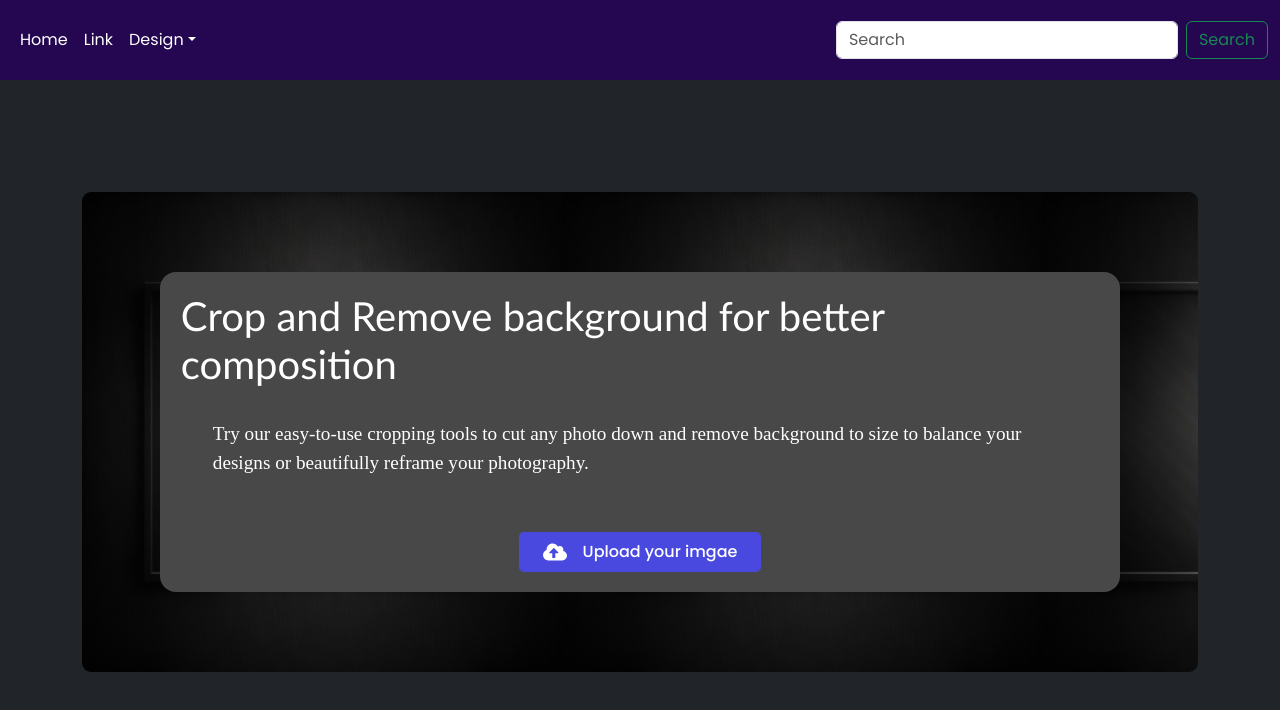
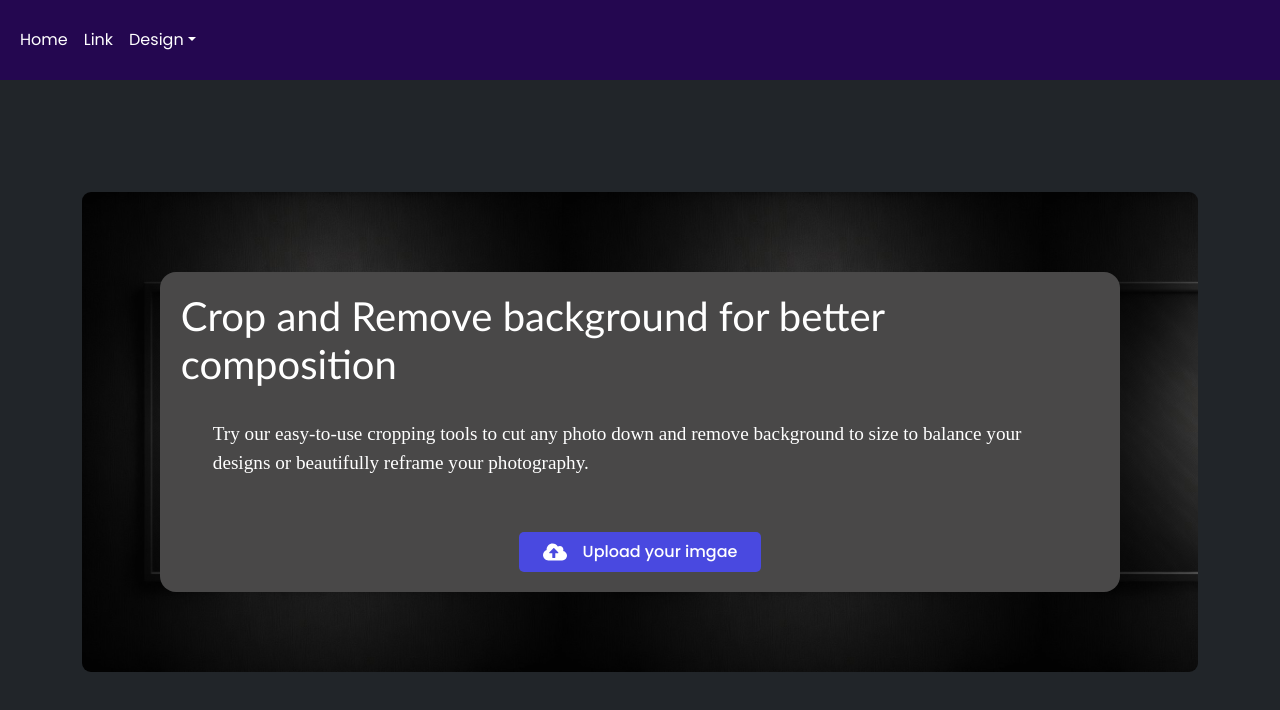
Before and after one commit to Sridharsing7570/crop-image, a React (Create React App) app: page / in a window 1280 px wide. Shown: the top 710 px of the page. Built offline with nearby package versions, Linux system fonts and the light colour scheme.

Commit message:
delete search bar and button in navbar

```diff
--- a/package.json
+++ b/package.json
@@ -14,6 +14,7 @@
     "react-easy-crop": "^5.0.7",
     "react-hot-toast": "^2.4.1",
     "react-icons": "^5.2.1",
+    "react-router-dom": "^6.23.1",
     "react-scripts": "5.0.1",
     "web-vitals": "^2.1.4"
   },
--- a/src/App.css
+++ b/src/App.css
@@ -91,7 +91,7 @@
     font-size: 1rem;
     font-weight: 500;
     color: white;
-    margin-bottom: 1rem;
+    margin: 10px;
 
 }
 
@@ -144,6 +144,11 @@
     height: 3rem;
     width: 10rem;
 }
-.custom-curser{
+
+.custom-curser {
     cursor: pointer;
 }
+
+@media screen {
+
+}
--- a/src/App.js
+++ b/src/App.js
@@ -5,6 +5,7 @@
 import { removeBackground } from "@imgly/background-removal";
 import toast, { Toaster } from "react-hot-toast";
 import Navbar from "./Components/Navbar";
+
 
 const App = () => {
   const [image, setImage] = useState("");
@@ -161,6 +162,7 @@
   };
 
   return (
+
       <div className="red">
         <Navbar />
         <div className="container">
@@ -212,6 +214,7 @@
           <Toaster containerStyle={{ marginTop: "5rem" }} />
         </div>
       </div>
+
   );
 };
 
--- a/src/Components/Navbar.js
+++ b/src/Components/Navbar.js
@@ -6,7 +6,7 @@
     <div>
       <nav
         class="navbar navbar-expand-lg "
-        style={{ backgroundColor: "#240750",height:"5rem" }}
+        style={{ backgroundColor: "#240750", height: "5rem" }}
       >
         <div class="container-fluid ">
           <button
@@ -46,7 +46,7 @@
                   aria-expanded="false"
                   style={{ color: "white" }}
                 >
-                 Design
+                  Design
                 </a>
                 <ul
                   class="dropdown-menu"
@@ -85,17 +85,6 @@
                 </ul>
               </li>
             </ul>
-            <form class="d-flex" role="search">
-              <input
-                class="form-control me-2"
-                type="search"
-                placeholder="Search"
-                aria-label="Search"
-              />
-              <button class="btn btn-outline-success" type="submit">
-                Search
-              </button>
-            </form>
           </div>
         </div>
       </nav>
--- a/src/index.js
+++ b/src/index.js
@@ -5,6 +5,7 @@
 import reportWebVitals from './reportWebVitals';
 import "bootstrap/dist/css/bootstrap.min.css";
 import "bootstrap/dist/js/bootstrap.bundle.min.js";
+
 
 
 const root = ReactDOM.createRoot(document.getElementById('root'));
```
Also changed, not shown: 1 other file (tests, documents, lock files or other folders). Lines whose indentation alone changed are shown as unchanged.
